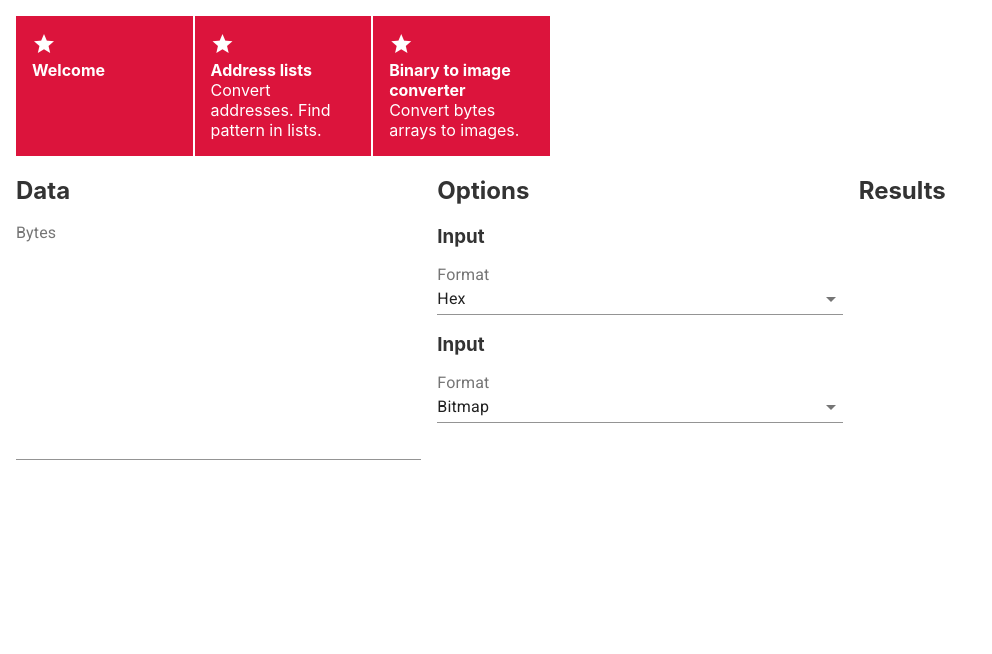
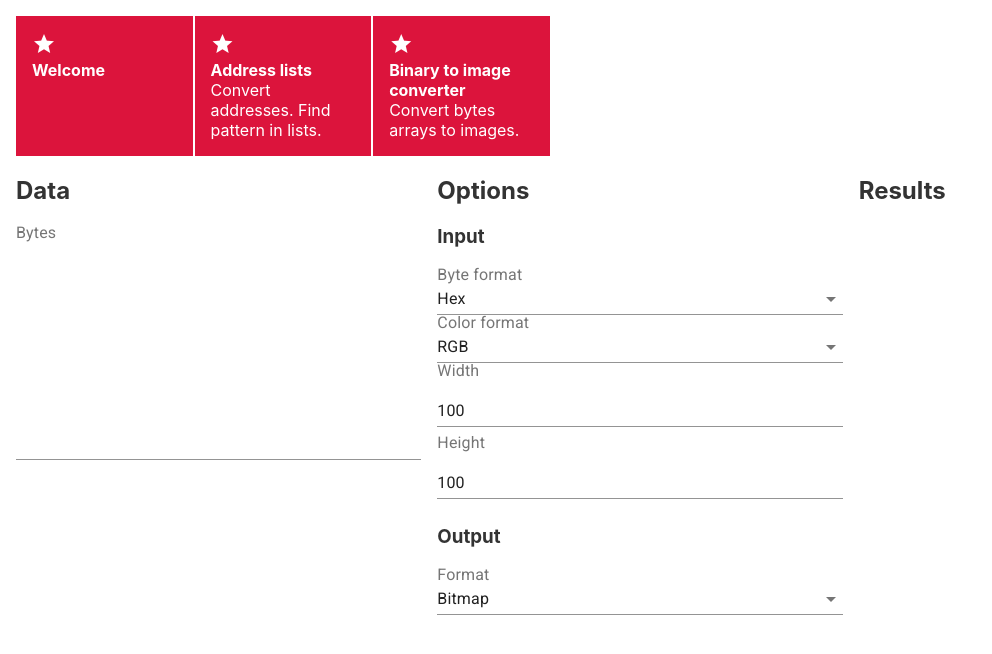
Before and after one commit to maluramichael/re-web-tools, a React (Create React App) app: page /binary-converter in a window 1280 px wide. Shown: the top 654 px of the page, without its empty margins (0-992 px from the left). Built offline with nearby package versions, Linux system fonts and the light colour scheme.

Commit message:
Add more options to the binary converter page

```diff
--- a/src/routes/binary-converter/index.jsx
+++ b/src/routes/binary-converter/index.jsx
@@ -18,12 +18,12 @@ export function BinaryConverter() {
   // Hooks
   // -- States
   const [input, setInput] = useState('');
-  const [inputFormat, setInputFormat] = useState('hex');
-  const [outputFormat, setOutputFormat] = useState('bmp');
-
+  const [inputByteFormat, setInputByteFormat] = useState('hex');
+  const [inputColorFormat, setInputColorFormat] = useState('rgb');
   const [inputWidth, setInputWidth] = useState(100);
   const [inputHeight, setInputHeight] = useState(100);
-  const [inputColorFormat, setInputColorFormat] = useState('rgb');
+
+  const [outputFormat, setOutputFormat] = useState('bmp');
 
   // Rendering
   return (
@@ -45,18 +45,50 @@ export function BinaryConverter() {
           <h2>Options</h2>
 
           <h3>Input</h3>
-          <InputLabel htmlFor="input-format">Format</InputLabel>
+          <InputLabel>Byte format</InputLabel>
           <FormControl fullWidth={true}>
             <Select
-              value={inputFormat}
-              onChange={e => setInputFormat(e.target.value)}
+              value={inputByteFormat}
+              onChange={e => setInputByteFormat(e.target.value)}
             >
               <MenuItem value={'hex'}>Hex</MenuItem>
-              <MenuItem value={'dec'}>Decimal</MenuItem>
             </Select>
           </FormControl>
 
-          <h3>Input</h3>
+          <InputLabel>Color format</InputLabel>
+          <FormControl fullWidth={true}>
+            <Select
+              value={inputColorFormat}
+              onChange={e => setInputColorFormat(e.target.value)}
+            >
+              <MenuItem value={'rgb'}>RGB</MenuItem>
+              <MenuItem value={'rgba'}>RGBA</MenuItem>
+              <MenuItem value={'gray'}>Gray</MenuItem>
+              <MenuItem value={'alpha'}>Alpha</MenuItem>
+            </Select>
+          </FormControl>
+
+          <InputLabel>Width</InputLabel>
+          <FormControl fullWidth={true}>
+            <TextField
+              value={inputWidth}
+              onChange={(e) => setInputWidth(e.target.value)}
+              type="number"
+              margin="normal"
+            />
+          </FormControl>
+
+          <InputLabel>Height</InputLabel>
+          <FormControl fullWidth={true}>
+            <TextField
+              value={inputWidth}
+              onChange={(e) => setInputHeight(e.target.value)}
+              type="number"
+              margin="normal"
+            />
+          </FormControl>
+
+          <h3>Output</h3>
           <InputLabel htmlFor="output-format">Format</InputLabel>
           <FormControl fullWidth={true}>
             <Select
@@ -64,6 +96,7 @@ export function BinaryConverter() {
               onChange={e => setOutputFormat(e.target.value)}
             >
               <MenuItem value={'bmp'}>Bitmap</MenuItem>
+              <MenuItem value={'base64'}>Base64</MenuItem>
             </Select>
           </FormControl>
         </Grid>
```
